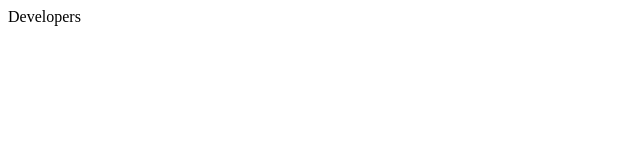
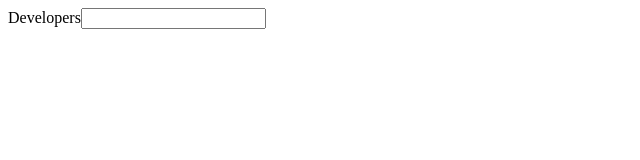
Before and after one commit to frontendoleg/dyn_form, a plain HTML site: page index.html in a window 1280 px wide. Shown: the whole page, without its empty margins (0-640 px from the left). Drawn offline with Linux system fonts and the light colour scheme.

Commit message:
I create another child element in form

```diff
--- a/index.html
+++ b/index.html
@@ -14,6 +14,10 @@
       newEL.innerHTML = 'Developers';// помещаем контент внутрь нового созданного элемента
       formEl.appendChild(newEL);// добавляемнового ребенка нашей форме
 
+      var newInput = document.createElement('input');
+      newInput.innerHTML = 'type = "text"';
+      formEl.appendChild(newInput);
+
     </script>
 
   </body>
```
